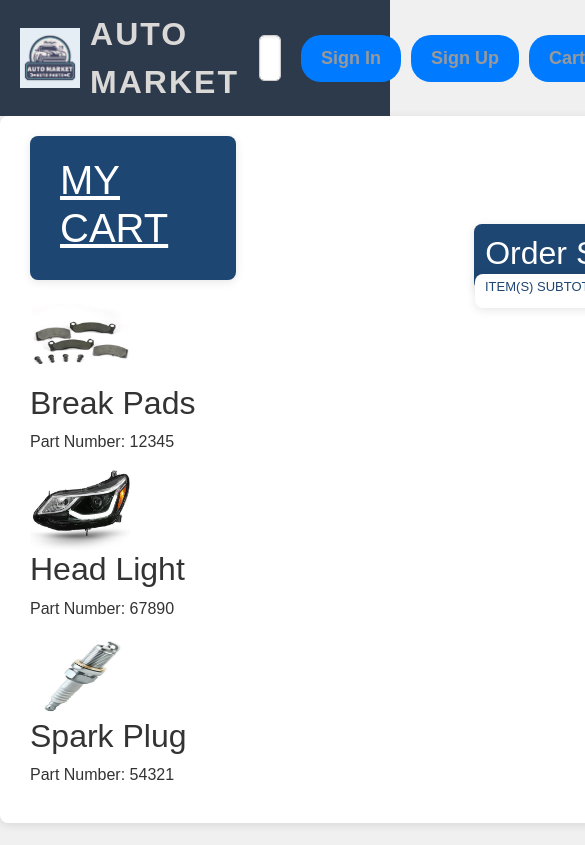
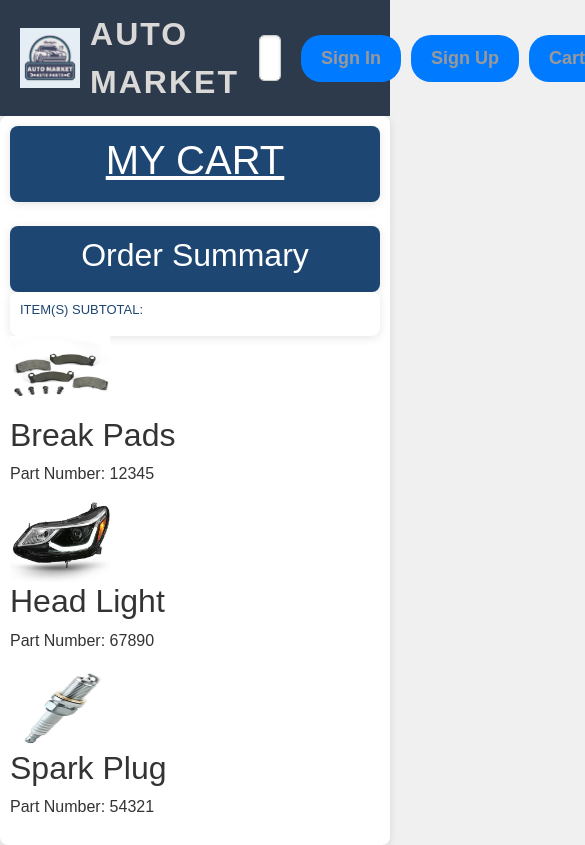
Before and after one commit to WSU-4110/AutoMarket, a React (Create React App) app in the folder firebase-react-app/: page /cart in a window 390 px wide. Shown: the top 845 px of the page, 585 px wide, since content can reach past the window. Built offline with nearby package versions, Linux system fonts and the light colour scheme; no server answers; a small style sheet from the web is missing; the HTML template or start-up script is replaced by a standard one.

Commit message:
Update CartPage.css

```diff
--- a/firebase-react-app/src/pages/CartPage.css
+++ b/firebase-react-app/src/pages/CartPage.css
@@ -1,60 +1,87 @@
+/* Container for the shopping cart */
 .shoppingcart-container {
-  float: left;
   background-color: white;
   padding: 20px 30px;
   border-radius: 8px;
   box-shadow: 0 2px 10px rgba(0, 0, 0, 0.1);
   width: 800px;
+  margin: 0 auto; /* Center the container */
+  display: block; /* Replace float with block display */
 }
-.MyCart-container{ /*title textbox specs */
+
+/* Container for the cart title */
+.MyCart-container {
   background-color: #1d4672;
   padding: 20px 30px;
   border-radius: 8px;
   box-shadow: 0 2px 10px rgba(0, 0, 0, 0.1);
   width: 206px;
+  margin: 0 auto; /* Center the title container */
 }
-.MyCart-container h1 {  /*title specs */
-color:white;
+
+/* Styling for the cart title */
+.MyCart-container h1 {
+  color: white;
   text-decoration: underline;
+  text-align: center; /* Center align the title */
 }
-/*Product specifications
-.product-details{
 
+/* Styling for product images */
+.product-image {
+  /* Removed font-style: italic; as it's unusual for images */
 }
-*/
 
-.product-image {/*Image Specifications*/
-  font-style: italic;
+/* Container for the order summary */
+.order-summary-container {
+  background-color: #1d4672;
+  padding: 10px 20px; /* Adjusted padding */
+  border-radius: 8px;
+  box-shadow: 0 2px 10px rgba(0, 0, 0, 0.1);
+  width: 250px;
+  position: absolute; /* Use absolute positioning for better control */
+  right: 30px; /* Position to the right */
+  top: 30px; /* Position from the top */
 }
-.order-summary-container h2 { /*order title specs */
+
+/* Styling for the order summary title */
+.order-summary-container h2 {
   color: white;
   text-align: center;
 }
-.order-summary-container { /*order textbox specs */
-position: relative; /* Use relative positioning */
-float: right;
-background-color: #1d4672;
-padding: 10px 5px;
+
+/* Container for the order total */
+.order-total-container {
+  background-color: white;
+  padding: 5px 10px;
   border-radius: 8px;
-box-shadow: 0px 2px 10px rgba(0, 0, 0, 0.1);
+  box-shadow: 0 2px 10px rgba(0, 0, 0, 0.1);
   width: 250px;
-left: -46px;
-top: -80px; /* Adjust the negative value to move it up */
+  position: absolute; /* Use absolute positioning */
+  right: 30px; /* Position to the right */
+  top: 200px; /* Position from the top, adjust as needed */
 }
-.order-total-container h2{
+
+/* Styling for the order total title */
+.order-total-container h2 {
   color: #1d4672;
   text-align: left;
   font-size: small;
   text-transform: uppercase;
 }
-.order-total-container{
-position: relative; /* Use relative positioning */
-float: right;
-background-color: white;
-padding: 5px 10px;
-border-radius: 8px;
-box-shadow: 0px 2px 10px rgba(0, 0, 0, 0.1);
-width: 250px;
-top: -30px; /* Adjust the negative value to move it up */
-right: -205px;
+
+/* Media query for responsive design */
+@media (max-width: 768px) {
+  .shoppingcart-container,
+  .MyCart-container,
+  .order-summary-container,
+  .order-total-container {
+    width: 100%;
+    margin: 0 auto;
+    padding: 10px;
   }
+
+  .order-summary-container,
+  .order-total-container {
+    position: static; /* Adjust for smaller screens */
+  }
+}
```
Lines whose indentation alone changed are shown as unchanged.
